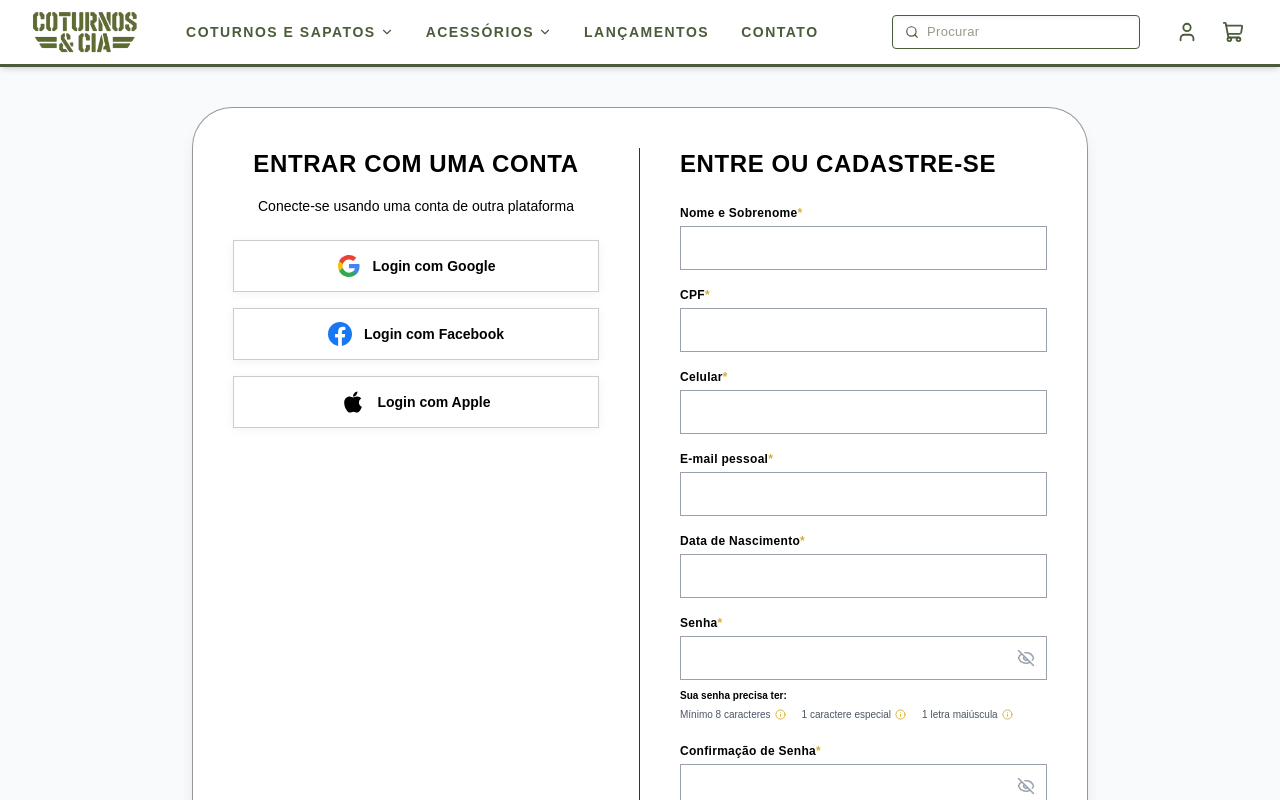
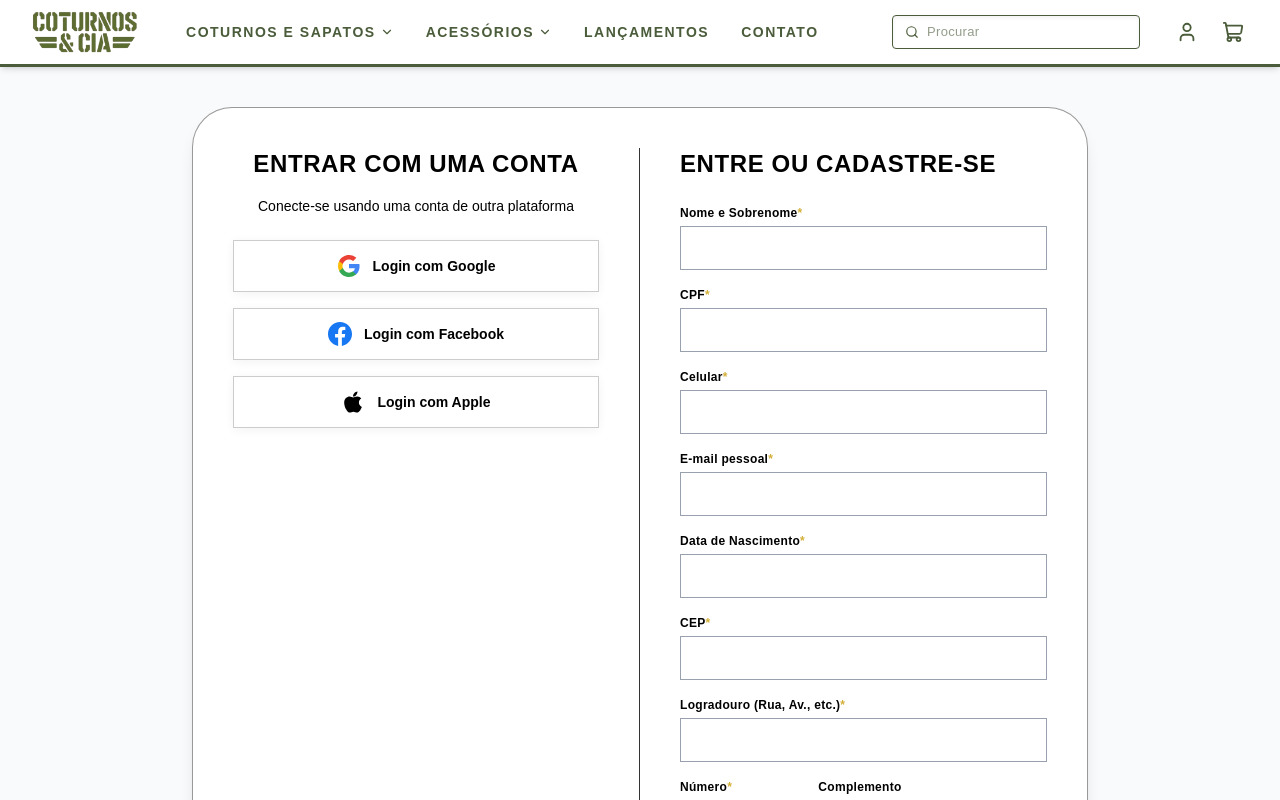
Before and after one commit to luisesoliveira-dev/ecommerce-coturnos-e-cia, a React (Vite) app: page /login in a window 1280 px wide. Both pictures are taken after a click on the button "CADASTRE-SE". Shown: the top 800 px of the page. Built offline with nearby package versions, Linux system fonts and the light colour scheme.

Commit message:
First Commit / Implementação de API ViaCEP / Ajustes no formulário de cadastro de usuário

```diff
--- a/src/components/auth/LoginCadastro.jsx
+++ b/src/components/auth/LoginCadastro.jsx
@@ -29,6 +29,12 @@ function mascaraData(v) {
   return v;
 }
 
+function mascaraCEP(v) {
+  v = v.replace(/\D/g, "").slice(0, 8);
+  if (v.length > 5) return v.replace(/(\d{5})(\d{0,3})/, "$1-$2");
+  return v;
+}
+
 // ---------- validações ----------
 function validarEmail(email) {
   return /^[a-zA-Z0-9._%+-]+@[a-zA-Z0-9.-]+\.[a-zA-Z]{2,}$/.test(email);
@@ -44,6 +50,10 @@ function validarCPF(cpf) {
 
 function validarCelular(cel) {
   return cel.replace(/\D/g, "").length === 11;
+}
+
+function validarCEP(cep) {
+  return cep.replace(/\D/g, "").length === 8;
 }
 
 function validarData(data) {
@@ -76,6 +86,13 @@ export function LoginCadastro() {
     celular: "",
     email: "",
     nascimento: "",
+    cep: "",
+    logradouro: "",
+    numero: "",
+    complemento: "",
+    bairro: "",
+    cidade: "",
+    estado: "",
     senha: "",
     confirmaSenha: "",
     termos: false,
@@ -113,6 +130,7 @@ export function LoginCadastro() {
     if (campo === "cpf") valorFinal = mascaraCPF(valor);
     if (campo === "celular") valorFinal = mascaraCelular(valor);
     if (campo === "nascimento") valorFinal = mascaraData(valor);
+    if (campo === "cep") valorFinal = mascaraCEP(valor);
 
     setCadastroForm((prev) => ({ ...prev, [campo]: valorFinal }));
     if (cadastroErros[campo])
@@ -138,6 +156,16 @@ export function LoginCadastro() {
     if (!f.nascimento) erros.nascimento = "Informe sua data de nascimento.";
     else if (!validarData(f.nascimento))
       erros.nascimento = "Data inválida ou idade não permitida.";
+
+    // Validações de Endereço de Entrega
+    if (!f.cep) erros.cep = "Informe o CEP.";
+    else if (!validarCEP(f.cep)) erros.cep = "CEP incompleto.";
+
+    if (!f.logradouro.trim()) erros.logradouro = "Informe o logradouro.";
+    if (!f.numero.trim()) erros.numero = "Informe o número.";
+    if (!f.bairro.trim()) erros.bairro = "Informe o bairro.";
+    if (!f.cidade.trim()) erros.cidade = "Informe a cidade.";
+    if (!f.estado.trim()) erros.estado = "Informe o estado.";
 
     if (!f.senha) erros.senha = "Crie uma senha.";
     else if (!validarSenha(f.senha))
@@ -300,6 +328,69 @@ export function LoginCadastro() {
                 inputMode="numeric"
               />
 
+              {/* CAMPOS DE ENDEREÇO PARA ENTREGA */}
+              <InputCampo
+                label="CEP"
+                required
+                value={cadastroForm.cep}
+                onChange={(e) => handleCadastroChange("cep", e.target.value)}
+                error={cadastroErros.cep}
+                inputMode="numeric"
+              />
+              <InputCampo
+                label="Logradouro (Rua, Av., etc.)"
+                required
+                value={cadastroForm.logradouro}
+                onChange={(e) => handleCadastroChange("logradouro", e.target.value)}
+                error={cadastroErros.logradouro}
+              />
+              <div className="flex gap-4">
+                <div className="w-1/3">
+                  <InputCampo
+                    label="Número"
+                    required
+                    value={cadastroForm.numero}
+                    onChange={(e) => handleCadastroChange("numero", e.target.value)}
+                    error={cadastroErros.numero}
+                  />
+                </div>
+                <div className="w-2/3">
+                  <InputCampo
+                    label="Complemento"
+                    value={cadastroForm.complemento}
+                    onChange={(e) => handleCadastroChange("complemento", e.target.value)}
+                    error={cadastroErros.complemento}
+                  />
+                </div>
+              </div>
+              <InputCampo
+                label="Bairro"
+                required
+                value={cadastroForm.bairro}
+                onChange={(e) => handleCadastroChange("bairro", e.target.value)}
+                error={cadastroErros.bairro}
+              />
+              <div className="flex gap-4">
+                <div className="w-2/3">
+                  <InputCampo
+                    label="Cidade"
+                    required
+                    value={cadastroForm.cidade}
+                    onChange={(e) => handleCadastroChange("cidade", e.target.value)}
+                    error={cadastroErros.cidade}
+                  />
+                </div>
+                <div className="w-1/3">
+                  <InputCampo
+                    label="Estado"
+                    required
+                    value={cadastroForm.estado}
+                    onChange={(e) => handleCadastroChange("estado", e.target.value)}
+                    error={cadastroErros.estado}
+                  />
+                </div>
+              </div>
+
               <InputSenha
                 label="Senha"
                 required
```
